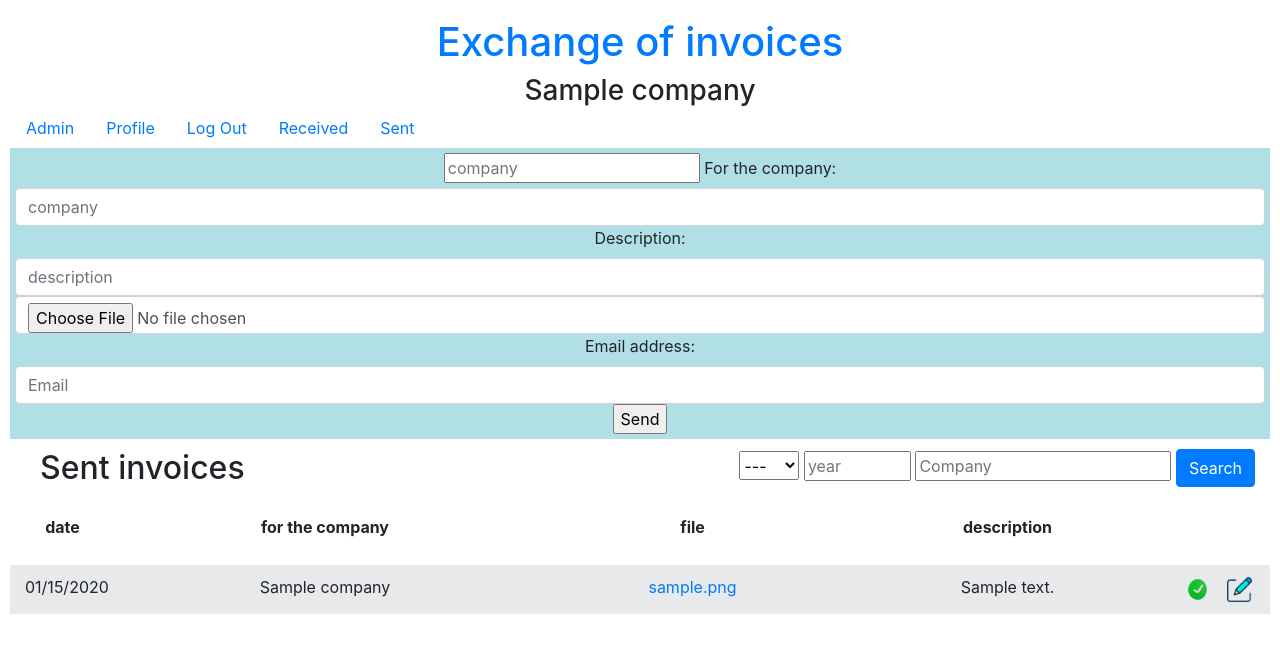
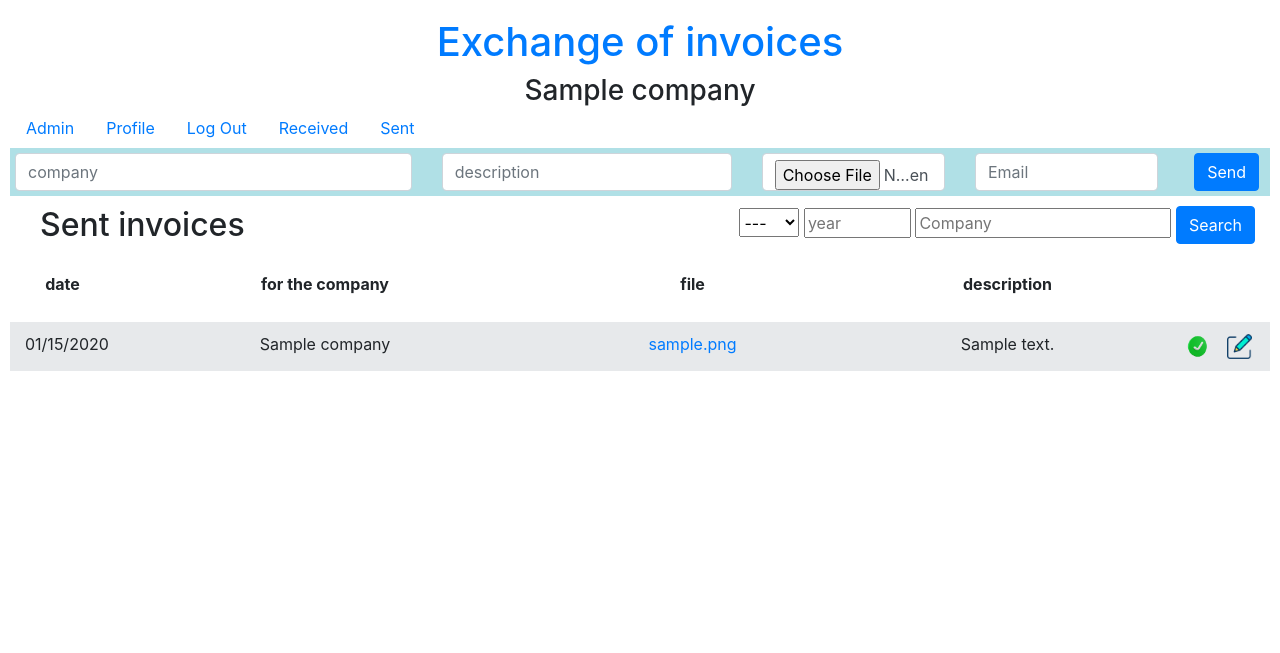
Before and after one commit to YAN3908/invoices, a Django app: template invoce/worcspace/templates/worcspace/sent_company_invoices.html in a window 1280 px wide. Shown: the top 653 px of the page. Run offline with Django 4.2, Linux system fonts and the light colour scheme; the template is opened without the code that fills it: values that come from a table or form of the project are taken from there, others are empty; a user stored in the database is signed in; tables that the repository leaves empty hold one stand-in row (values such as "Sample post"); some libraries are stand-ins or nearby versions.

Commit message:
changed the form in send_company_invoices.html to create a new invoice

```diff
--- a/invoce/worcspace/templates/worcspace/sent_company_invoices.html
+++ b/invoce/worcspace/templates/worcspace/sent_company_invoices.html
@@ -33,11 +33,31 @@
       <div>{{ message }}</div>
     {% endif %}
   <div class="bluline">
-    <form action="{% url 'new_invoice' company.id  %}" method="post" enctype= "multipart/form-data">
+    <form action="{% url 'sent_company_invoices' company.id  %}" method="post" enctype= "multipart/form-data">
+      {% for error in form.non_field_errors %}
+    {{error}}
+    {% endfor %}
       {% csrf_token %}
-      <input type="text" name="for_the_company" placeholder="company" maxlength="256" required id="id_company_name">
-      {{form}}
-      <input type="submit" value="Send">
+      <input type="hidden" name="path" value="?mons={{request.GET.mons}}&year={{request.GET.year}}&company={{request.GET.company}}">
+<!--      <input type="text" name="for_the_company" placeholder="company" maxlength="256" required id="id_company_name">-->
+    <div class="row">
+
+      <div class="col-lg-4" >
+                {{form.for_the_company}}
+      </div>
+      <div class="col-lg-3">
+                {{form.description}}
+      </div>
+      <div class="col-lg-2">
+                {{form.file_obj}}
+      </div>
+      <div class="col-lg-2">
+                {{form.email}}
+      </div>
+      <div class="col-lg-1">
+            <input type="submit" class="btn btn-primary" value="Send">
+      </div>
+    </div>
     </form>
   </div>
     <div class="container" style="max-width: 1500px;">
@@ -141,9 +161,10 @@
           <div class="row blues" >
             <div style="min-height: 20px; padding-bottom: 5px;" class="col-lg-1">{{invoice.time_send | date:"SHORT_DATE_FORMAT"}}</div>
             <div style="min-height: 20px; padding-bottom: 5px;" class="col-lg-4">{{invoice.for_the_company.company_name}}</div>
-            <div style="min-height: 20px; padding-bottom: 5px; word-break: break-all;" class="col-lg-3"><a href="{{invoice.file_obj.url}}">{{invoice.file_obj | cut:'media/'}}</a></div>
+            <div style="min-height: 20px; padding-bottom: 5px; word-break: break-all;" class="col-lg-3"><a href="{{invoice.file_obj.url}}">{{invoice.file_name}}</a></div>
             <div style="min-height: 20px; padding-bottom: 5px;" class="col-lg-3">{{invoice.description}}</div>
             <div style="min-height: 20px;" class="col-lg-1">
+
             {% if invoice.paid %}
               <div style="display: inline-block; margin: 10px 10px 10px 0px;">
                 <li class="nav-item dropdown" style="list-style-type: none;">
@@ -170,6 +191,7 @@
                   </li>
                 </div>
                 {% else %}
+                  {% if invoice.mail_sent is True %}
                     <div style="display: inline-block; margin: 10px 0px 10px 0px;">
                       <li class="nav-item dropdown" style="list-style-type: none;">
                         <a  data-bs-toggle="dropdown"  role="button" aria-expanded="false">
@@ -183,10 +205,44 @@
                         </ul>
                       </li>
                     </div>
+                  {% else %}
+                    {% if invoice.mail_sent is False %}
+                      <div style="display: inline-block; margin: 10px 0px 10px 0px;">
+                        <li class="nav-item dropdown" style="list-style-type: none;">
+                          <a  data-bs-toggle="dropdown"  role="button" aria-expanded="false">
+                            <img style="height: 29px; object-fit: contain; " class="card-img-top" src= "{% static 'worcspace/css/image/Nt1i (1).gif' %}">
+                          </a>
+                          <ul class="dropdown-menu">
+                            <li><a class="dropdown-item" href="##">No action</a></li>
+                            <li><input class="btn dropdown-item" type="submit" name="{{invoice.id}}" value="Paid"></li>
+                            <li><input class="btn dropdown-item" type="submit" name="{{invoice.id}}" value="Remainder"></li>
+
+                          </ul>
+                        </li>
+                      </div>
+                    {% else %}
+                      <div style="display: inline-block; margin: 10px 0px 10px 0px;">
+                        <li class="nav-item dropdown" style="list-style-type: none;">
+                          <a  data-bs-toggle="dropdown"  role="button" aria-expanded="false">
+                            <img style="height: 29px; object-fit: contain; " class="card-img-top" src= "{% static 'worcspace/css/image/mail_send.gif' %}">
+                          </a>
+                          <ul class="dropdown-menu">
+                            <li><a class="dropdown-item" href="##">No action</a></li>
+                            <li><input class="btn dropdown-item" type="submit" name="{{invoice.id}}" value="Paid"></li>
+                            <li><input class="btn dropdown-item" type="submit" name="{{invoice.id}}" value="Remainder"></li>
+
+                          </ul>
+                        </li>
+                      </div>
+
+                    {% endif %}
+                  {% endif %}
                 {% endif %}
               {% endif %}
                 <div style="display: inline-block">
+                  <a href="{% url 'invoice_redactor' invoice.id  %}">
                     <img style="height: 25px; object-fit: contain;" class="card-img-top" src= "{% static 'worcspace/css/image/edit.png' %}">
+                  </a>
                 </div>
 
           </div>
```
Lines whose indentation alone changed are shown as unchanged.
